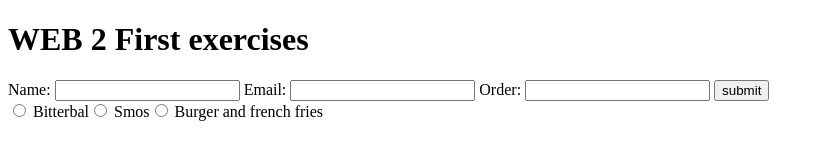
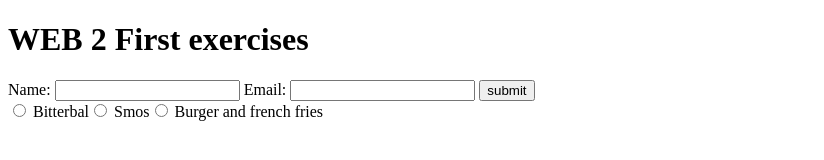
Before and after one commit to EHB-MCT/web2-exercises-DiepvensBent, a plain HTML site: page EX1/index.html in a window 1280 px wide. Shown: the whole page, without its empty margins (0-824 px from the left). Drawn offline with Linux system fonts and the light colour scheme.

Commit message:
Ex6 done

```diff
--- a/EX1/index.html
+++ b/EX1/index.html
@@ -17,10 +17,12 @@
         <input type="text" name="naam" id="nameInput">
         <label for="email">Email:</label>
         <input type="text" name="email" id="emailInput">
-        <label for="orderInput">Order:</label>
-        <input type="text" id="orderInput">
+        <!-- <label for="orderInput">Order:</label>
+        <input type="text" id="orderInput"> -->
         <input type="submit" value="submit" id="submitButton">
+
     </form>
+    <div id="options"></div>
     <div id="message"></div>
 </body>
 
--- a/EX1/script.js
+++ b/EX1/script.js
@@ -17,16 +17,13 @@ window.onload = function () {
         price: '5'
     });
     dishes.forEach(element => {
-        let radio = `<input type="radio" id="${element.id}" name="options">
+        let radio = `<input type="radio" id="${element.name}" name="options">
         <label for="${element.id}">${element.name}</label>`
         console.log(radio);
-        document.getElementById('message').insertAdjacentHTML("afterend", radio);
+        document.getElementById('options').insertAdjacentHTML("afterend", radio);
+
 
     });
-
-
-
-
     document.getElementById("form").addEventListener('submit', event => {
         event.preventDefault();
         let orderDetails = {
@@ -34,11 +31,15 @@ window.onload = function () {
             email: "",
             order: ""
         }
-
         orderDetails.name = document.getElementById('nameInput').value;
         orderDetails.email = document.getElementById('emailInput').value;
-        orderDetails.order = document.getElementById('orderInput').value;
-        console.log(orderDetails.name, orderDetails.email, orderDetails.order);
+        let selectedOptions = document.querySelector('input[name=options]:checked');
+        orderDetails.order = selectedOptions.id;
+        console.log(selectedOptions.id);
+
+
+        // orderDetails.order = document.getElementById('orderInput').value;
+        // console.log(orderDetails.name, orderDetails.email, orderDetails.order);
         printOrder(orderDetails);
     });
 };
```
